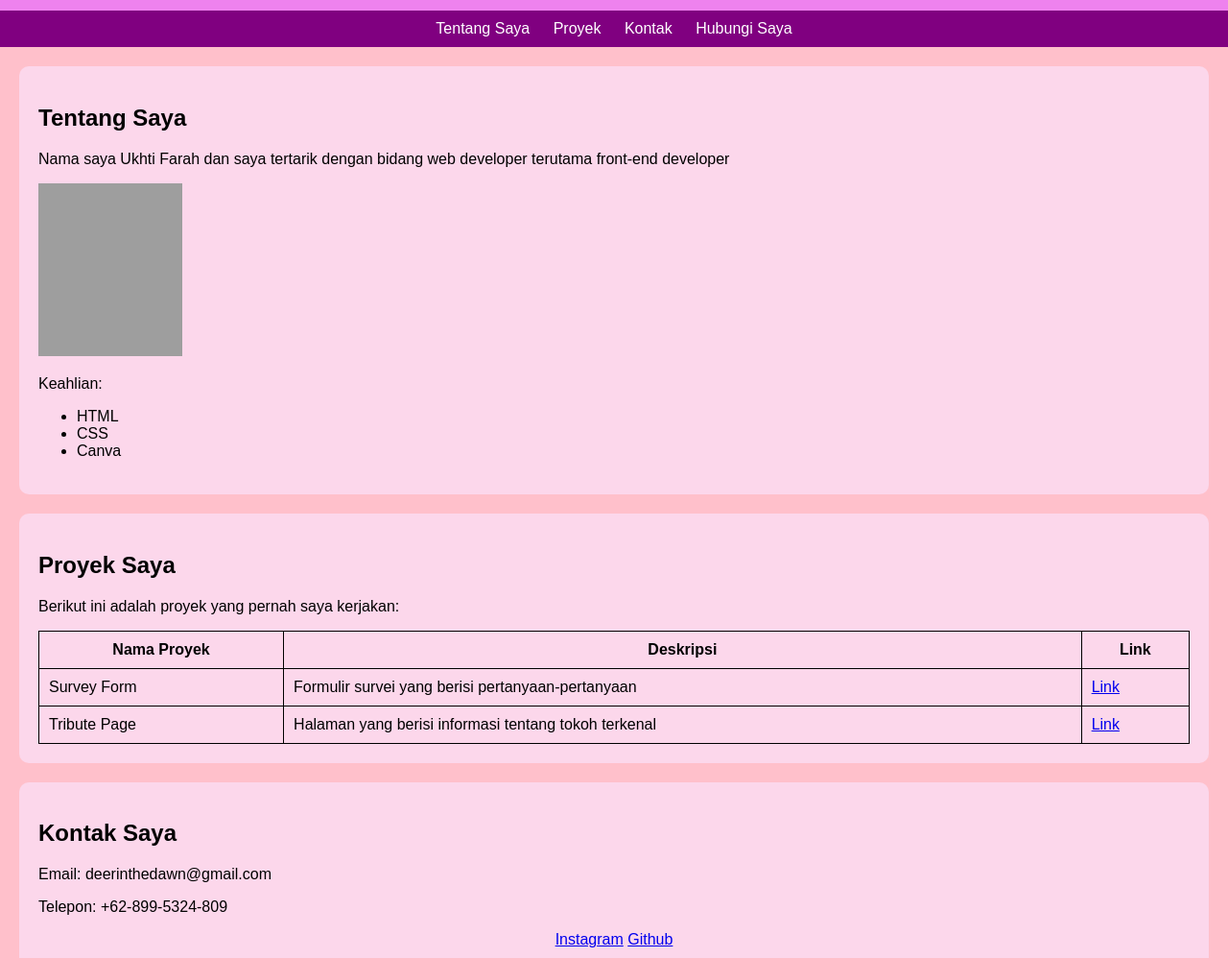
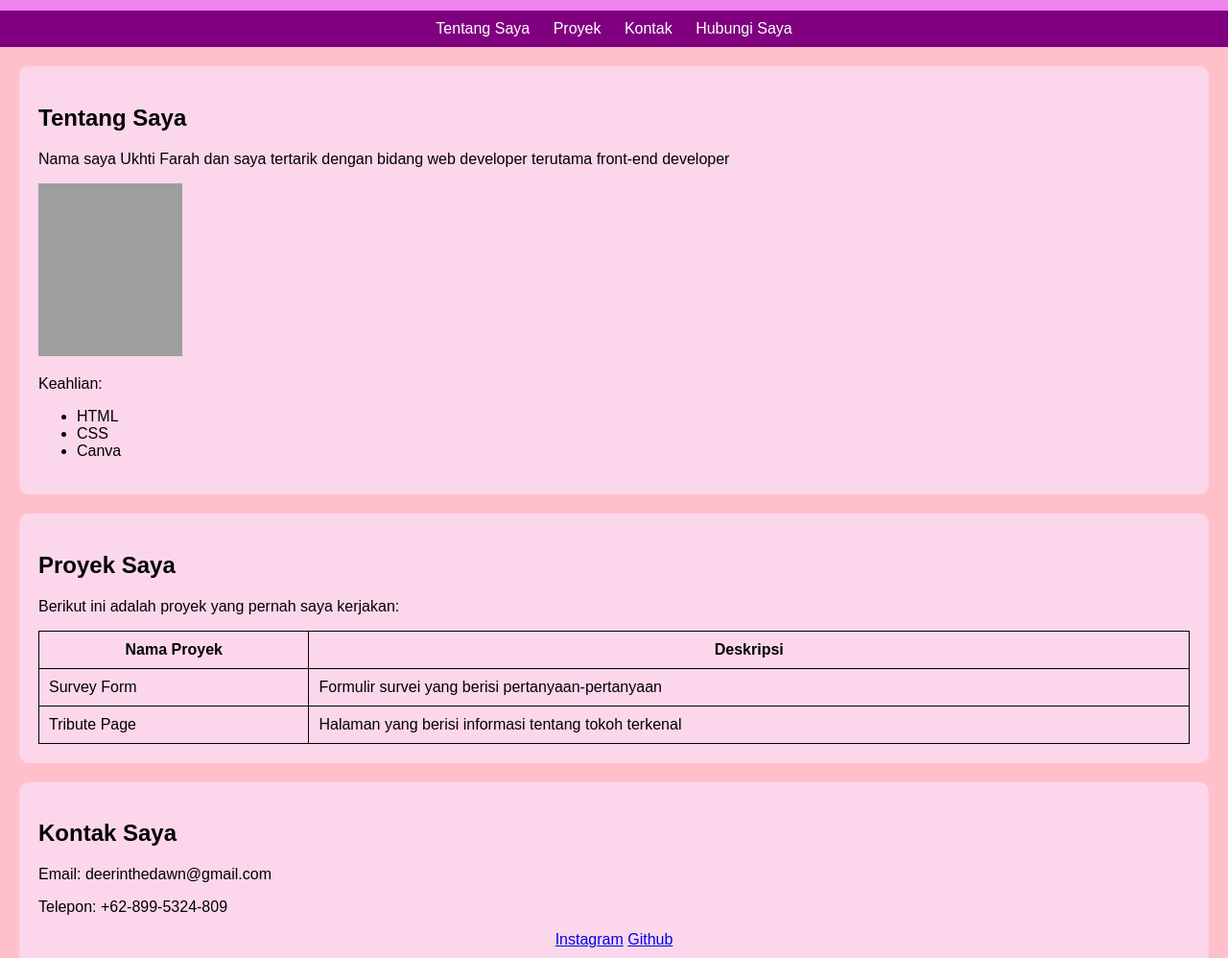
Before and after one commit to fancygemstone/webportfolio, a plain HTML site: page index.html in a window 1280 px wide. Shown: the part 89-1087 px from the top of the page at 96% size. Drawn offline with Linux system fonts and the light colour scheme; grey boxes are pictures that could not be loaded.

Commit message:
Update index.html

```diff
--- a/index.html
+++ b/index.html
@@ -35,17 +35,14 @@
                     <tr>
                         <th>Nama Proyek</th>
                         <th>Deskripsi</th>
-                        <th>Link</th>
                     </tr>
                     <tr>
                         <td>Survey Form</td>
                         <td>Formulir survei yang berisi pertanyaan-pertanyaan</td>
-                        <td><a href="c:\Users\lenovo\OneDrive\Desktop\HTML\build-a-survey-form" target="_blank">Link</a></td>
                     </tr>
                     <tr>
                         <td>Tribute Page</td>
                         <td>Halaman yang berisi informasi tentang tokoh terkenal</td>
-                        <td><a href="c:\Users\lenovo\OneDrive\Desktop\HTML\build-a-tribute-page" target="_blank">Link</a></td>
                     </tr>
                 </table>
         </section>
@@ -54,7 +51,7 @@
                 <p>Email: deerinthedawn@gmail.com</p>
                 <p>Telepon: +62-899-5324-809</p>
                 <div class="social-media">
-                    <a href="https://www.instagram.com/ykxtn" target="_blank">Instagram</a>
+                    <a href="https://www.instagram.com/regressionnn" target="_blank">Instagram</a>
                     <a href="https://github.com/fancygemstone" onclick="alert('You have clicked GitHub link')">Github</a>
                 </div>
         </section>
```
